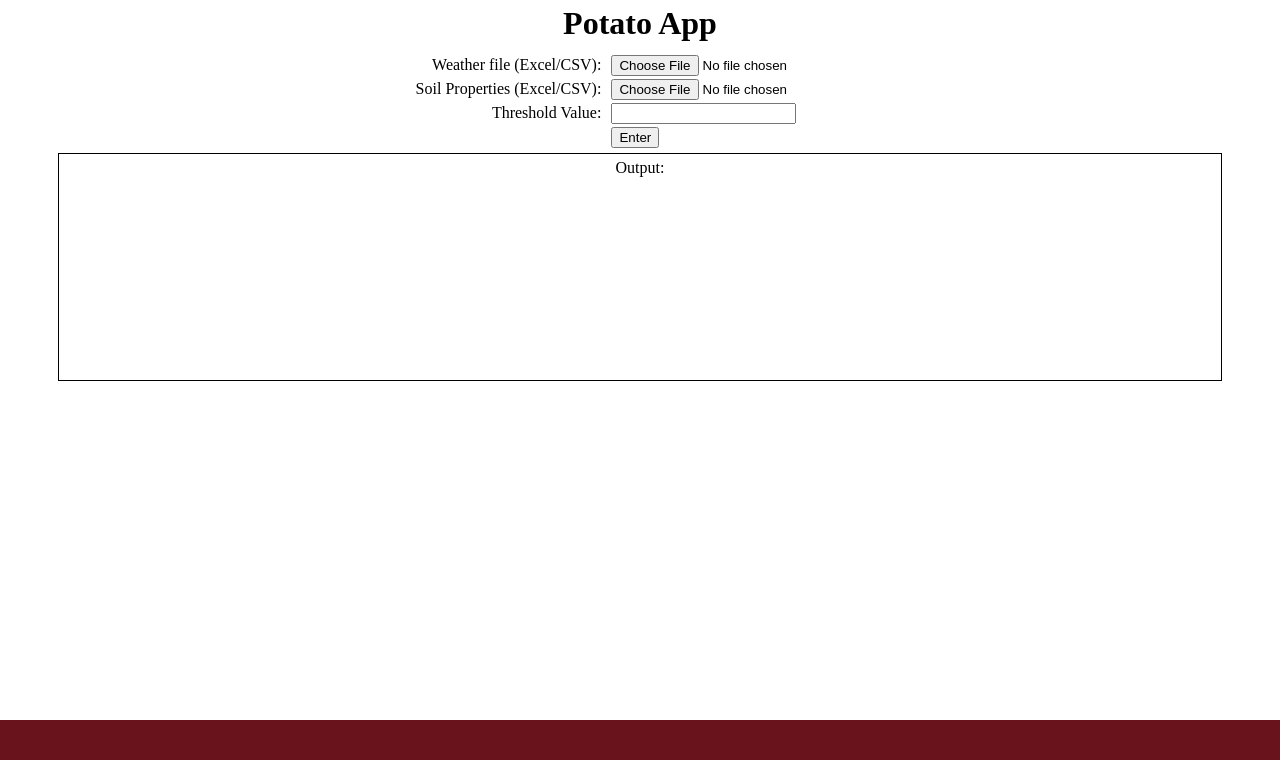
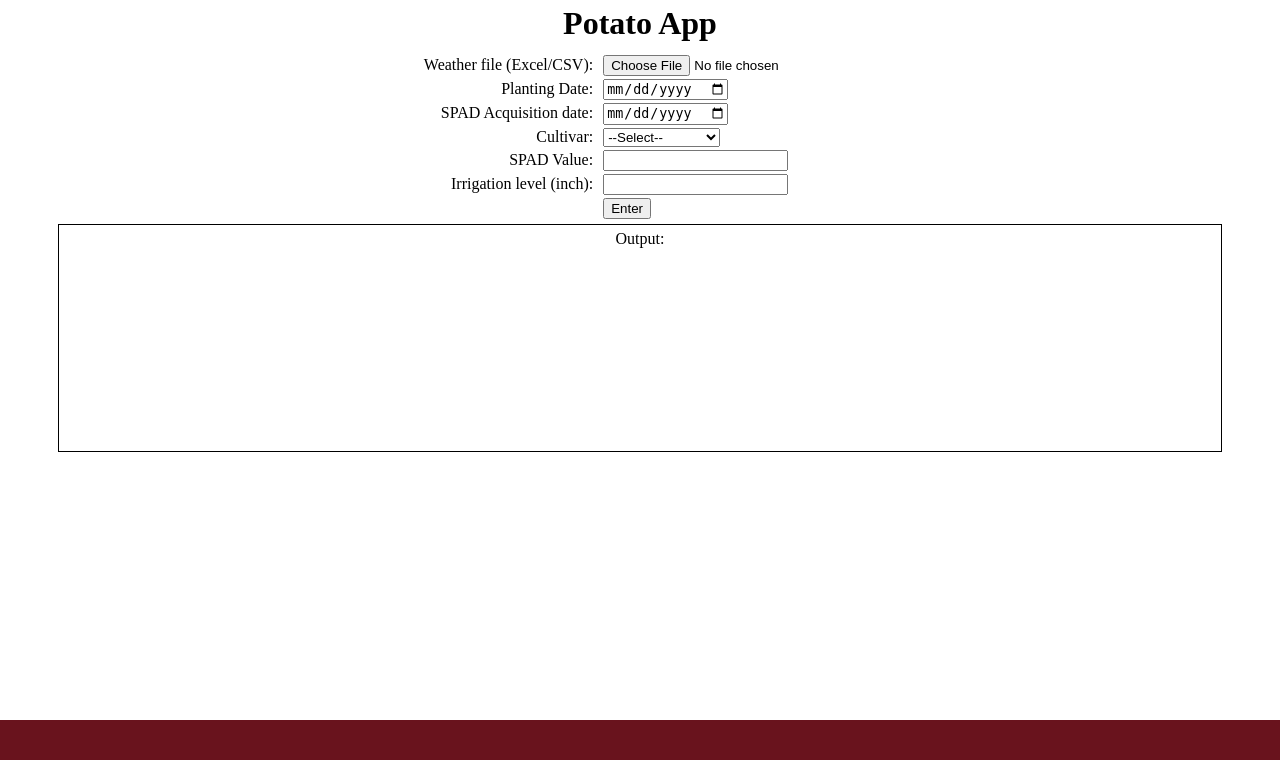
Before and after one commit to hxchu528/Potato-App, a Django app: page /app/ in a window 1280 px wide. Shown: the part 40-800 px from the top of the page. Run offline with Django 5.2, Linux system fonts and the light colour scheme; some libraries are stand-ins or nearby versions.

Commit message:
Updated potato app

```diff
--- a/PotatoApp/app/templates/potatoApp.html
+++ b/PotatoApp/app/templates/potatoApp.html
@@ -12,6 +12,7 @@ nav, footer{
 #hold{
 	background-color:white;
 	height:90vh;
+	overflow:auto;
 }
 h1{
 	background-color:white;
@@ -36,9 +37,12 @@ h1{
 	padding-right:10px;
 	display:table-cell;
 }
-#form input,button,p{
+#form input, p, button, select{
 	margin-top:3px;
 	display:table-cell;
+}
+#form p{
+	text-align:center;
 }
 #form button{
 	align-items:center;
@@ -60,82 +64,59 @@ h1{
 	<nav></nav>
 	<div id = "hold">
 		<h1>Potato App</h1>
-		<!--Turn <div> into <form>-->
 		<form id = "form" enctype="multipart/form-data">
 			<div>
-			<label for = "weather">Weather file (Excel/CSV):</label>
-			<input type = "file" class = "upload" name = "weather">
+				<label for = "weather">Weather file (Excel/CSV):</label>
+				<input type = "file" class = "upload" name = "weather">
 			</div>
 			<div>
-			<label for = "soil">Soil Properties (Excel/CSV):</label>
-			<input type = "file" class = "upload" name = "soil">
+				<label for = "planting_date">Planting Date:</label>
+				<input type = "date" name = "planting_date">
 			</div>
 			<div>
-			<label for = "threshold">Threshold Value:</label>
-			<input type = "textbox"name = "threshold">
+				<label for = "spad_date">SPAD Acquisition date:</label>
+				<input type = "date" name = "spad_date">
 			</div>
-	        <div>
-			<p></p>
-			<button type="button" onclick = "handleClick()">Enter</button>
+			<div>
+				<label for = "cultivar">Cultivar:</label>
+				<select name = "cultivar">
+					<option value = "None">--Select--</option>
+					<option value = "Alpine Russet">Alpine Russet</option>
+					<option value = "Clearwater">Clearwater</option>
+					<option value = "Dakota Russet">Dakota Russet</option>
+					<option value = "Easton">Easton</option>
+					<option value = "FL 1867">FL 1867</option>
+					<option value = "FL 2137">FL 2137</option>
+					<option value = "Hamlin">Hamlin</option>
+					<option value = "Ivory Russet">Ivory Russet</option>
+					<option value = "Lamoka">Lamoka</option>
+					<option value = "MN13142">MN13142</option>
+					<option value = "MN13142Cold">MN13142Cold</option>
+					<option value = "Red Norland">Red Norland</option>
+					<option value = "Russet Burbank">Russet Burbank</option>
+					<option value = "Umatilla">Umatilla</option>
+				</select>
+			</div>
+			<div>
+				<label for = "spad_value">SPAD Value:</label>
+				<input type = "number" name = "spad_value"></input>
+			</div>
+			<div>
+				<label for = "irrigation">Irrigation level (inch):</label>
+				<input type = "number" name = "irrigation"></input>
+			</div>
+			<div>
+				<p></p>
+				<button type="button" onclick = "handleClick()">Enter</button>
 			</div>
 		</form>
-		<!--
-		<div id = "form">
-			<div>
-            <label for = "weather">Weather file (Excel/CSV):</label>
-			<input type = "file" class = "upload" name = "weather">
-			</div>
-			<div>
-			<label for = "soil">Soil Properties (Excel/CSV):</label>
-			<input type = "file" class = "upload" name = "soil">
-			</div>
-			<div>
-			<label for = "threshold">Threshold Value:</label>
-			<input type = "textbox"name = "threshold">
-			</div>
-	        <div>
-			<p></p>
-			<button onclick = "handleClick()">Enter</button>
-			</div>
-		</div>
-		-->
 		<div id = "output">Output:<br></div>
 	</div>
 	<footer></footer>
 </body>
-<script src="https://cdnjs.cloudflare.com/ajax/libs/xlsx/0.18.5/xlsx.full.min.js"></script>
 <script>
 let out = document.getElementById("output");
-let files = document.querySelectorAll(".upload");
-//files.forEach(val=>val.addEventListener("change",upload))
-let batch = {"weather":null,"soil":null}; // Data batches
-files[0].addEventListener("change",(e)=>{
-	//upload(e.target.files[0],batch["weather"])
-	batch["weather"] = e.target.files[0]||null;
-});
-files[1].addEventListener("change",(e)=>{
-	//upload(e.target.files[0],batch["soil"])
-	batch["soil"] = e.target.files[0]||null;
-});
-function upload(file,loc){
-	let reader = new FileReader();
-	reader.onload = function(e){
-		let data = new Uint8Array(e.target.result);
-		let workbook = XLSX.read(data,{type:'array'});
-		let name = workbook.SheetNames[0];
-		let worksheet = workbook.Sheets[name];
-		let jsonData = XLSX.utils.sheet_to_json(worksheet,{header:1});
-		loc = jsonData;
-	}
-	reader.readAsArrayBuffer(file);
-}
-
-function calculate(){
-	// TODO: Calculate any necessary data
-}
-
 function handleClick(){
-	//out.innerHTML = Object.entries(batch["weather"]).map(val=>val.join(": ")).join("<br>")+"<br><br>";
 	let input = document.getElementById("form");
 	let formData = new FormData(input);
 	fetch("/calculate/",{
@@ -144,9 +125,10 @@ function handleClick(){
 			"X-CSRFToken": getCookie("csrftoken")
 		},
 		body: formData
+	}).then(response=>response.json())
+	.then(data=>{
+		out.innerHTML = "Output:<br>" + data.message;
 	})
-	//out.innerHTML = batch["weather"];
-	//out.innerHTML += "Predicted Nitrate: XXXX<br>";
 }
 
 
--- a/PotatoApp/app/views.py
+++ b/PotatoApp/app/views.py
@@ -2,21 +2,89 @@ from django.shortcuts import render
 from django.http import HttpResponse
 from django.http import JsonResponse
 from django.template import loader
-import json
-
+import csv
+from io import TextIOWrapper
+from datetime import datetime
+import pandas as pd
+from xgboost import XGBRegressor
+import joblib
+import os
 
 # Create your views here.
 def members(request):
     template = loader.get_template('potatoApp.html')
     return HttpResponse(template.render())
 
+def FtoC(fahrenheit):
+    celsius = (fahrenheit - 32) * 5.0/9.0
+    return celsius
+def toMM(inches):
+    mm = inches * 25.4
+    return mm
+
+weather = []
 def calculate(request):
     if request.method == "POST":
-        data = request.FILES.get("weather")
-        for chunk in data.chunks():
-            print(chunk)
-        # Perform calculations or processing with the received data
-        result = {"message": "Data received successfully!"}
+        #print(len(request.FILES))
+        #print(list(request.POST))
+        for key in request.POST:
+            if key.startswith("irrigation_date_"):
+                print(request.POST.get(key))
+            if key.startswith("irrigation_amount_"):
+                print(request.POST.get(key))
+
+        weather_data = request.FILES.get("weather")
+        weather_decoded_file = TextIOWrapper(weather_data.file, encoding='utf-8')
+        weather_reader = csv.reader(weather_decoded_file)
+        for row in weather_reader:
+            weather.append(row)
+        for i in range(5):
+            weather.pop(0)
+        planting_date = request.POST.get("planting_date")
+        planting_date = datetime.strptime(planting_date, "%Y-%m-%d").date()
+        spad_date = request.POST.get("spad_date")
+        spad_date = datetime.strptime(spad_date, "%Y-%m-%d").date()
+        accGDD = 0
+        accMoist = 0
+        for row in weather:
+            date_str = row[4]+"-"+row[5]+"-"+row[6]
+            date = datetime.strptime(date_str, "%Y-%m-%d").date()
+            if date >= planting_date and date <= spad_date:
+                tmax = FtoC(float(row[7]))
+                tmin = FtoC(float(row[9]))
+                gdd = (tmax + tmin) / 2 - 10
+                if gdd < 0:
+                    gdd = 0
+                accGDD += gdd
+                precip = toMM(float(row[11]))
+                accMoist += precip
+        irrigation_value = request.POST.get("irrigation")
+        if irrigation_value:
+            accMoist += toMM(float(irrigation_value))
+
+        script_dir = os.path.dirname(os.path.abspath(__file__))
+        model_path = os.path.join(script_dir, "final_xgb_model1.pkl")
+        scaler_path = os.path.join(script_dir, "scaler1.pkl")
+        model = joblib.load(model_path)
+        scaler = joblib.load(scaler_path)
+        cultivar_options = ['Alpine Russet', 'Clearwater', 'Dakota Russet', 'Easton','FL 1867', 'FL 2137', 'Hamlin', 'Ivory Russet', 'Lamoka','MN13142', 'MN13142Cold', 'Red Norland', 'Russet Burbank', 'Umatilla']
+        expected_columns = ['acGDDs', 'acMoist', 'SPAD'] + \
+                   [f'Cultivar_{c.replace(" ", "_")}' for c in cultivar_options[1:]]
+        cultivar = request.POST.get("cultivar")
+        cultivar_data = {f'Cultivar_{c.replace(" ", "_")}': 0 for c in cultivar_options}
+        cultivar_data[f'Cultivar_{cultivar.replace(" ", "_")}'] = 1
+        input_data = {
+            "accGDD": [accGDD],
+            "accMoist": [accMoist],
+            "SPAD": [request.POST.get("spad_value")]
+        }
+        input_data.update(cultivar_data)
+        input_df = pd.DataFrame(input_data)
+        input_df = input_df.reindex(columns=expected_columns, fill_value=0)
+        input_df_scaled = scaler.transform(input_df.values)
+        prediction = model.predict(input_df_scaled)
+
+        result = {"message": prediction.tolist()}
         return JsonResponse(result)
     else:
         return JsonResponse({"error": "Invalid request method."}, status=400)
--- /dev/null
+++ b/requirements.txt
@@ -0,0 +1,5 @@
+Django
+xgboost
+pandas
+joblib
+scikit-learn==1.3.2
```
Also changed, not shown: potatoApp.html (deleted, +0 -147 lines), README.md, img/create_venv.png (added), img/deactivate.png (added), img/pip_install.png (added), img/root.png (added), img/server_start.png (added), img/venv_location.png (added), img/venv_start.png (added), 2 other files.
